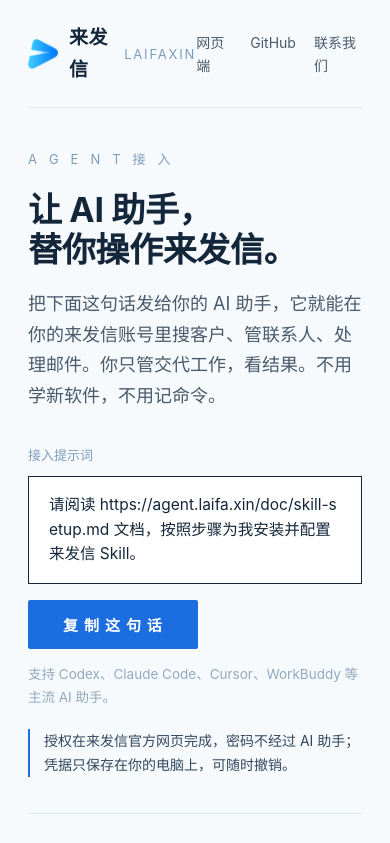
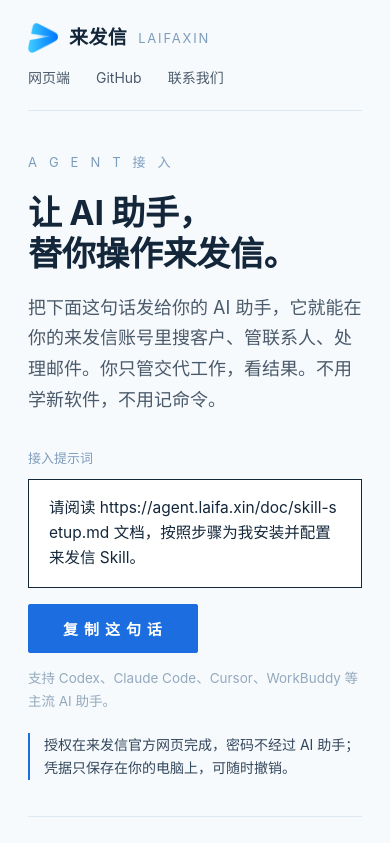
Before and after one commit to tony-apan/laifaxin-agent, a plain HTML site: page site/index.html in a window 390 px wide. Shown: the top 843 px of the page. Drawn offline with Linux system fonts and the light colour scheme.

Commit message:
核验修复：补 robots.txt、安装文档加 403 排障、移动端顶栏换行修复

```diff
--- a/site/index.html
+++ b/site/index.html
@@ -12,13 +12,13 @@
   body { font-family:-apple-system,BlinkMacSystemFont,"Segoe UI","PingFang SC","Microsoft YaHei",sans-serif; color:#14273a; background:#f7fafd; line-height:1.7; -webkit-font-smoothing:antialiased; }
   .wrap { max-width:1020px; margin:0 auto; padding:0 28px; }
   .topbar { display:flex; justify-content:space-between; align-items:center; padding:22px 0 20px; border-bottom:1px solid #dfe9f2; }
-  .brand { display:flex; align-items:center; gap:11px; font-size:19px; font-weight:700; letter-spacing:.02em; }
+  .brand { display:flex; align-items:center; gap:11px; font-size:19px; font-weight:700; letter-spacing:.02em; white-space:nowrap; }
   .brand img { width:30px; height:30px; display:block; }
   .brand small { font-weight:400; color:#7d9dbd; font-size:13px; letter-spacing:.14em; }
   .brand .sep { color:#c3dff5; font-weight:300; }
   .brand .svc { font-size:14px; font-weight:500; color:#4a5a6a; letter-spacing:.08em; }
   .nav { display:flex; gap:30px; }
-  .nav a { color:#4a5a6a; text-decoration:none; font-size:14px; }
+  .nav a { color:#4a5a6a; text-decoration:none; font-size:14px; white-space:nowrap; }
   .nav a:hover { color:#1b6de0; }
   .hero { padding:54px 0 46px; border-bottom:1px solid #dfe9f2; }
   .eyebrow { font-size:13px; letter-spacing:.32em; color:#7d9dbd; margin-bottom:20px; }
@@ -69,7 +69,8 @@
     .hero { padding:40px 0 36px; }
     .prompt-box { white-space:normal; word-break:break-all; }
     section { padding:48px 0; }
-    .nav { gap:18px; }
+    .topbar { flex-wrap:wrap; row-gap:12px; }
+    .nav { width:100%; gap:26px; }
     .brand .svc, .brand .sep { display:none; }
     .steps { grid-template-columns:1fr; gap:34px; }
     .facts { grid-template-columns:1fr 1fr; gap:26px; }
```
Also changed, not shown: site/robots.txt (added), 1 other file.
